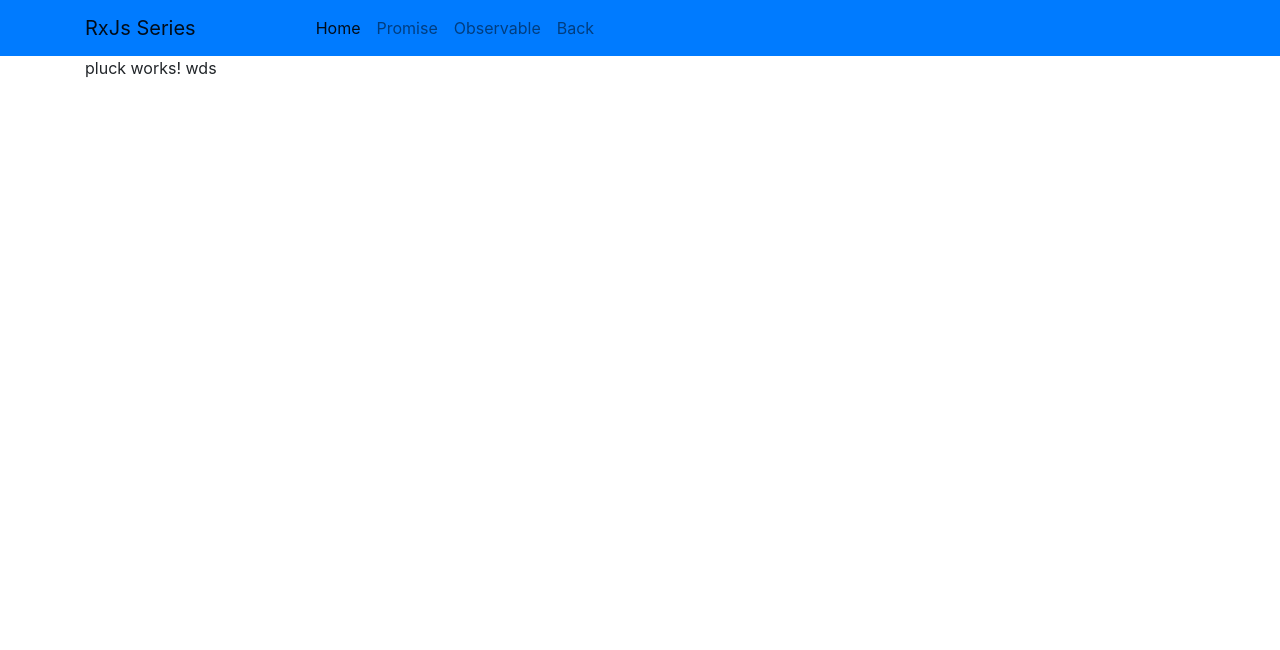
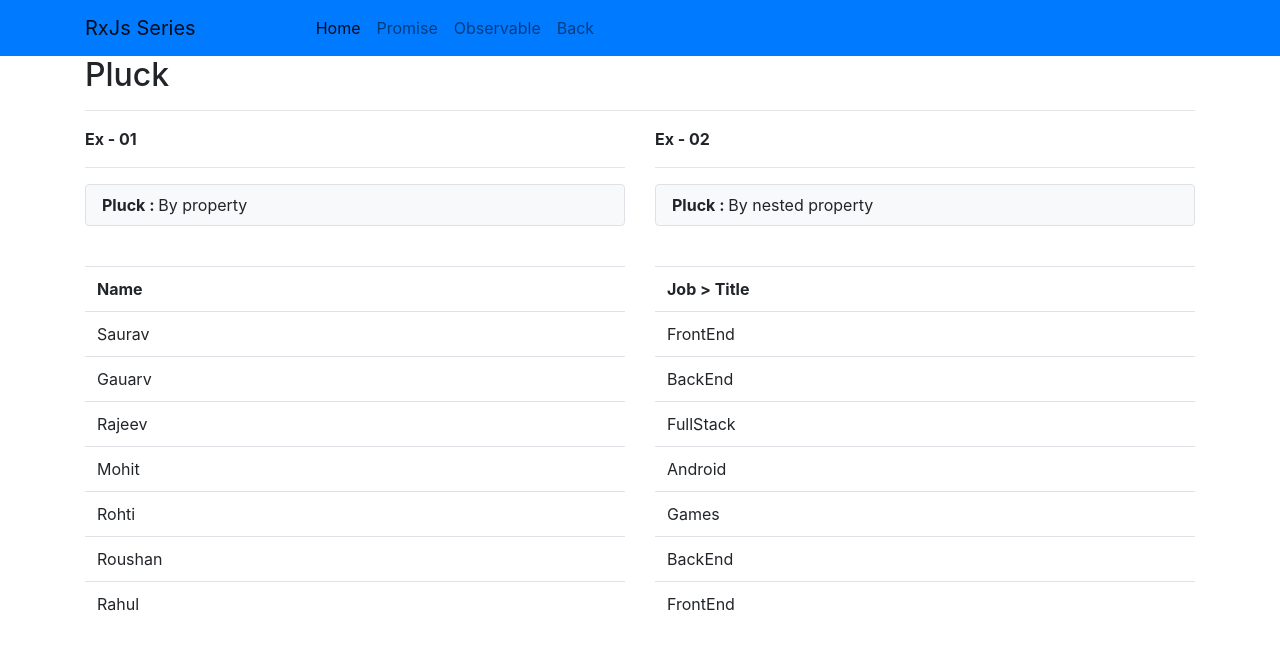
Before and after one commit to gauravkumar34/Rxjs-Series, an Angular app: page /observable/pluck in a window 1280 px wide. Shown: the top 650 px of the page. Built offline with nearby package versions, Linux system fonts and the light colour scheme.

Commit message:
6 files modified, 3 added

```diff
--- a/src/app/app-routing.module.ts
+++ b/src/app/app-routing.module.ts
@@ -1,6 +1,7 @@
 import { NgModule } from '@angular/core';
 import { RouterModule, Routes } from '@angular/router';
 import { CustomComponent } from './observable/custom/custom.component';
+import { FilterComponent } from './observable/filter/filter.component';
 import { FromEventComponent } from './observable/from-event/from-event.component';
 import { IntervalComponent } from './observable/interval/interval.component';
 import { ListComponent } from './observable/list/list.component';
@@ -32,6 +33,7 @@ const routes: Routes = [
       { path: 'custom', component: CustomComponent },
       { path: 'map', component: MapComponent },
       { path: 'pluck', component: PluckComponent },
+      { path: 'filter', component: FilterComponent },
     ],
   },
 ];
--- a/src/app/app.module.ts
+++ b/src/app/app.module.ts
@@ -16,6 +16,7 @@ import { ToArrayComponent } from './observable/to-array/to-array.component';
 import { CustomComponent } from './observable/custom/custom.component';
 import { MapComponent } from './observable/map/map.component';
 import { PluckComponent } from './observable/pluck/pluck.component';
+import { FilterComponent } from './observable/filter/filter.component';
 
 @NgModule({
   imports: [
@@ -35,7 +36,8 @@ import { PluckComponent } from './observable/pluck/pluck.component';
     ToArrayComponent,
     CustomComponent,
     MapComponent,
-    PluckComponent
+    PluckComponent,
+    FilterComponent
   ],
   providers: [DesignUtilitesService],
   bootstrap: [AppComponent],
--- /dev/null
+++ b/src/app/observable/filter/filter.component.html
@@ -0,0 +1 @@
+<p>filter works!wd</p>
--- /dev/null
+++ b/src/app/observable/filter/filter.component.ts
@@ -0,0 +1,15 @@
+import { Component, OnInit } from '@angular/core';
+
+@Component({
+  selector: 'app-filter',
+  templateUrl: './filter.component.html',
+  styleUrls: ['./filter.component.css']
+})
+export class FilterComponent implements OnInit {
+
+  constructor() { }
+
+  ngOnInit() {
+  }
+
+}
--- a/src/app/observable/list/list.component.html
+++ b/src/app/observable/list/list.component.html
@@ -2,7 +2,7 @@
   <div class="col-md-3 col-sm-3 my-3" *ngFor="let i of list">
     <div class="card border-hover-primary hover-scale">
       <div class="card-body">
-        <h6 class="font-weight-bold mb-3">
+        <h6 class="font-weight-bold pt-2 mb-3 text-center">
           <a routerLink="{{ i.route }}">{{ i.name }}</a>
         </h6>
       </div>
--- a/src/app/observable/list/list.component.ts
+++ b/src/app/observable/list/list.component.ts
@@ -25,7 +25,7 @@ export class ListComponent implements OnInit {
     },
     {
       route: 'of-form',
-      name: 'OF-Form',
+      name: 'OF and Form',
     },
     {
       route: 'to-array',
@@ -43,5 +43,9 @@ export class ListComponent implements OnInit {
       route: 'pluck',
       name: 'Pluck',
     },
+    {
+      route: 'filter',
+      name: 'Filter',
+    },
   ];
 }
--- a/src/app/observable/pluck/pluck.component.html
+++ b/src/app/observable/pluck/pluck.component.html
@@ -1 +1,39 @@
-<p>pluck works! wds</p>
+<h2>Pluck</h2>
+<!-- <hr /> -->
+<!-- <strong>Set timeout is 10sec</strong> -->
+<hr />
+<div class="row">
+  <div class="col-md-6">
+    <strong>Ex - 01</strong>
+    <hr />
+    <p class="bg-light py-2 px-3 border rounded">
+      <strong>Pluck : </strong> By property
+    </p>
+    <br />
+    <table class="table">
+      <tr>
+        <th class="text-bold">Name</th>
+      </tr>
+      <tr *ngFor="let item of data">
+        <td>{{ item }}</td>
+      </tr>
+    </table>
+  </div>
+  <div class="col-md-6">
+    <strong>Ex - 02</strong>
+    <hr />
+    <p class="bg-light py-2 px-3 border rounded">
+      <strong>Pluck : </strong> By nested property
+    </p>
+    <br />
+    <table class="table">
+      <tr>
+        <th class="text-bold">Job > Title</th>
+      </tr>
+      <tr *ngFor="let item of data2">
+        <td>{{ item }}</td>
+      </tr>
+    </table>
+    <br />
+  </div>
+</div>
--- a/src/app/observable/pluck/pluck.component.ts
+++ b/src/app/observable/pluck/pluck.component.ts
@@ -1,15 +1,68 @@
 import { Component, OnInit } from '@angular/core';
+import { from, map } from 'rxjs';
+import { pluck, toArray } from 'rxjs/operators';
 
 @Component({
   selector: 'app-pluck',
   templateUrl: './pluck.component.html',
-  styleUrls: ['./pluck.component.css']
+  styleUrls: ['./pluck.component.css'],
 })
 export class PluckComponent implements OnInit {
+  constructor() {}
 
-  constructor() { }
+  users = [
+    {
+      name: 'Saurav',
+      skills: 'Angular',
+      job: { title: 'FrontEnd', exp: '10 years' },
+    },
+    {
+      name: 'Gauarv',
+      skills: 'JavaScript',
+      job: { title: 'BackEnd', exp: '12 years' },
+    },
+    {
+      name: 'Rajeev',
+      skills: 'TypeScrpit',
+      job: { title: 'FullStack', exp: '13 years' },
+    },
+    {
+      name: 'Mohit',
+      skills: 'RxJs',
+      job: { title: 'Android', exp: '14 years' },
+    },
+    { name: 'Rohti', skills: 'Java', job: { title: 'Games', exp: '3 years' } },
+    {
+      name: 'Roushan',
+      skills: 'Node',
+      job: { title: 'BackEnd', exp: '6 years' },
+    },
+    {
+      name: 'Rahul',
+      skills: 'React',
+      job: { title: 'FrontEnd', exp: '4 years' },
+    },
+  ];
+  data;
+  data2;
+  ngOnInit() {
+    //ex-01
+    from(this.users)
+      .pipe(
+        // map((data) => data.name),
+        pluck('name'),
+        toArray()
+      )
+      .subscribe((res) => (this.data = res));
 
-  ngOnInit() {
+      //ex-02
+      from(this.users)
+      .pipe(
+        // map((data) => data.name),
+        pluck('job','title' ),
+        toArray()
+      )
+      .subscribe((res) => (this.data2 = res));
+
   }
-
 }
```
Also changed, not shown: src/app/observable/filter/filter.component.css (added).
